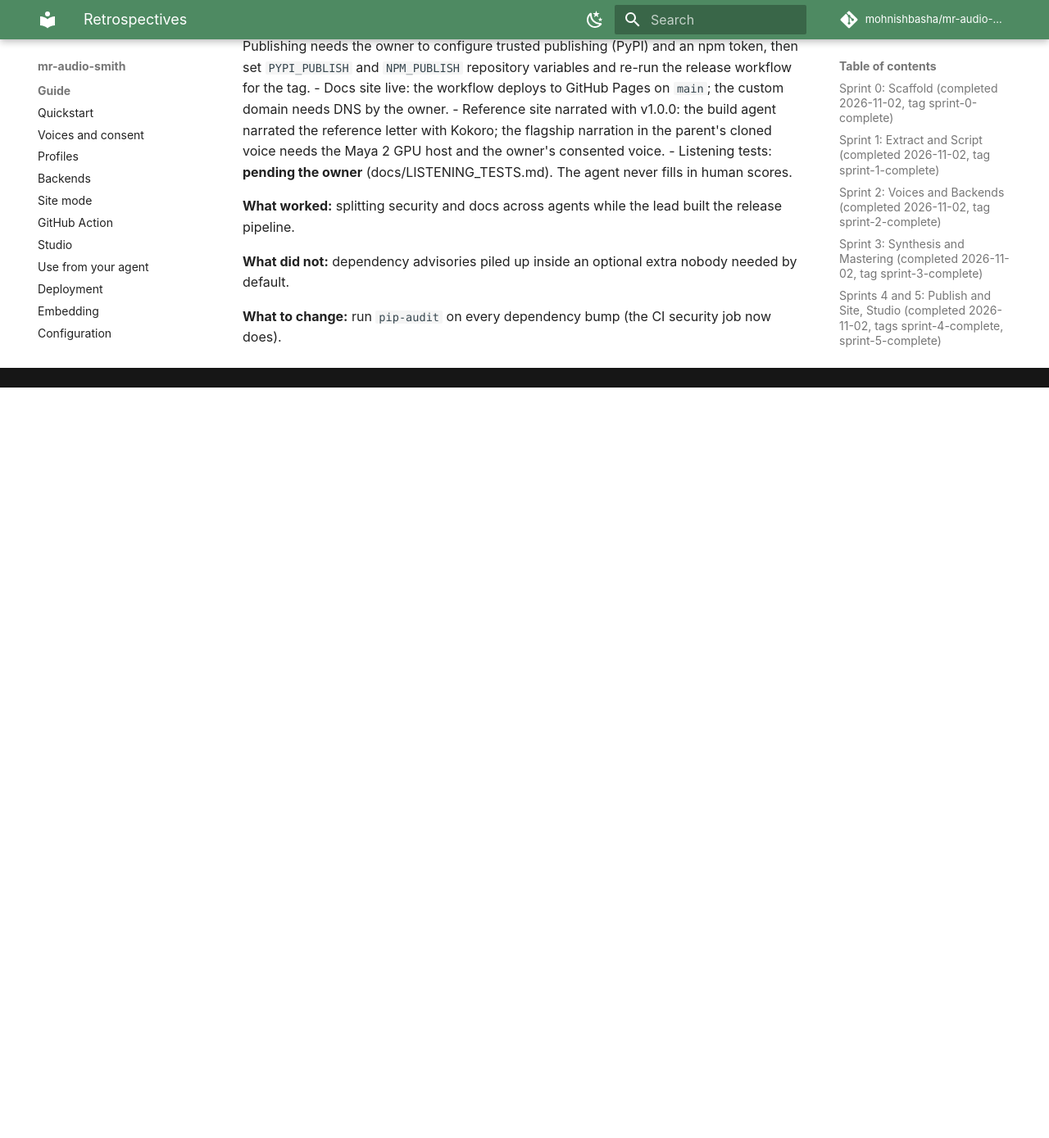
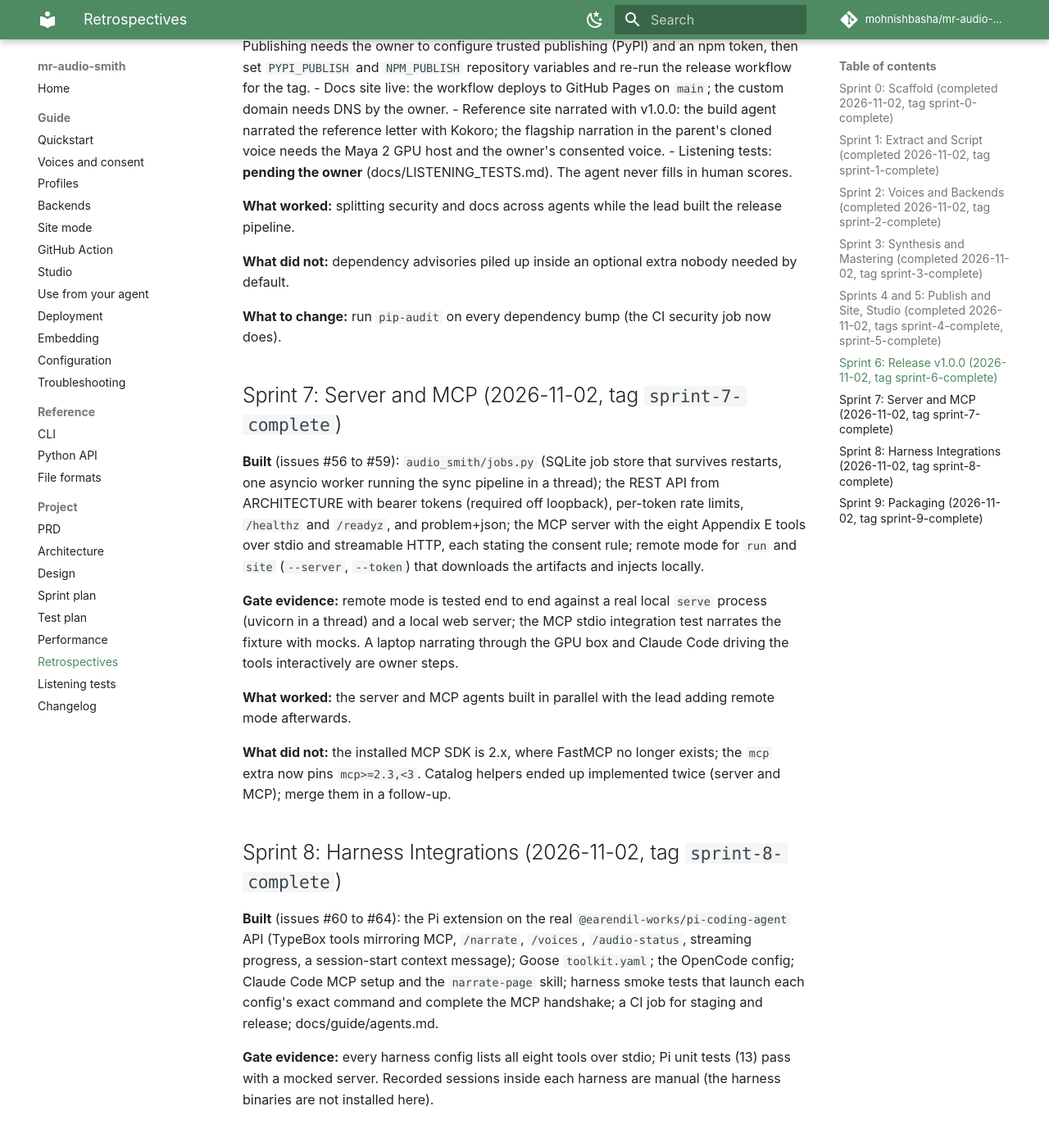
Before and after one commit to mohnishbasha/mr-audio-smith, an MkDocs documentation site: the page built from docs/RETROSPECTIVES.md, in a window 1280 px wide and 1400 px high, scrolled down 4505 px. Shown: the top 1389 px of the window at 82% size. Built offline with MkDocs 1.6.1 and Material for MkDocs 9.7.7, drawn with Linux system fonts in a browser that asks for light colours; comment, search, counter and statistics services are not loaded; before the commit the page ends 4978 px from its top, so only the background shows below that; some of the changed text lies outside the part shown.

Commit message:
docs: changelog placement after rebase and sprints 7 to 9 retrospectives
Co-Authored-By: Claude Opus 5.5 <noreply@anthropic.com>
Signed-off-by: mohnishbasha <mohinish_ce@yahoo.com>

```diff
--- a/docs/RETROSPECTIVES.md
+++ b/docs/RETROSPECTIVES.md
@@ -171,3 +171,48 @@ reachable.
 **What did not:** dependency advisories piled up inside an optional extra nobody needed by default.
 
 **What to change:** run `pip-audit` on every dependency bump (the CI security job now does).
+
+## Sprint 7: Server and MCP (2026-11-02, tag `sprint-7-complete`)
+
+**Built** (issues #56 to #59): `audio_smith/jobs.py` (SQLite job store that survives restarts, one asyncio
+worker running the sync pipeline in a thread); the REST API from ARCHITECTURE with bearer tokens (required
+off loopback), per-token rate limits, `/healthz` and `/readyz`, and problem+json; the MCP server with the
+eight Appendix E tools over stdio and streamable HTTP, each stating the consent rule; remote mode for `run`
+and `site` (`--server`, `--token`) that downloads the artifacts and injects locally.
+
+**Gate evidence:** remote mode is tested end to end against a real local `serve` process (uvicorn in a
+thread) and a local web server; the MCP stdio integration test narrates the fixture with mocks. A laptop
+narrating through the GPU box and Claude Code driving the tools interactively are owner steps.
+
+**What worked:** the server and MCP agents built in parallel with the lead adding remote mode afterwards.
+
+**What did not:** the installed MCP SDK is 2.x, where FastMCP no longer exists; the `mcp` extra now pins
+`mcp>=2.3,<3`. Catalog helpers ended up implemented twice (server and MCP); merge them in a follow-up.
+
+## Sprint 8: Harness Integrations (2026-11-02, tag `sprint-8-complete`)
+
+**Built** (issues #60 to #64): the Pi extension on the real `@earendil-works/pi-coding-agent` API (TypeBox
+tools mirroring MCP, `/narrate`, `/voices`, `/audio-status`, streaming progress, a session-start context
+message); Goose `toolkit.yaml`; the OpenCode config; Claude Code MCP setup and the `narrate-page` skill;
+harness smoke tests that launch each config's exact command and complete the MCP handshake; a CI job for
+staging and release; docs/guide/agents.md.
+
+**Gate evidence:** every harness config lists all eight tools over stdio; Pi unit tests (13) pass with a
+mocked server. Recorded sessions inside each harness are manual (the harness binaries are not installed
+here).
+
+## Sprint 9: Packaging (2026-11-02, tag `sprint-9-complete`)
+
+**Built** (issues #65 to #68): CPU, CUDA, and Maya 2 Dockerfiles; local and production Compose files (Caddy
+TLS, internal network, read-only root filesystems); the Helm chart with a GPU Maya 2 StatefulSet, optional
+Ollama or vLLM, NetworkPolicy, HPA, and ingress, with k3s GPU and kind CPU values; release jobs for
+multi-arch images, cosign keyless signing, and the OCI chart (gated on `IMAGES_PUBLISH`).
+
+**Gate evidence:** the CPU image is 0.46 GB compressed and 1.4 GB unpacked after replacing Debian's ffmpeg
+with a static build, dropping the `qa` extra from the CPU image, and stripping shared libraries; inside it,
+with a read-only root filesystem, the fixture narrates end to end at -16.4 LUFS and `doctor` is green.
+`helm lint` and `helm template` pass for all three values files. Not verified here: CUDA and Maya 2 image
+builds, a GPU Compose run, a Helm install on the GPU cluster, `ct install` in kind (the helm workflow runs
+it), and publishing and signing (gated on owner setup for GHCR).
+
+**What to change:** pin the Maya 2 weights revision and the production image digests before a real deploy.
```
Also changed, not shown: CHANGELOG.md (+5 -4 lines), docs/TEST_PLAN.md (+20 -0 lines).
